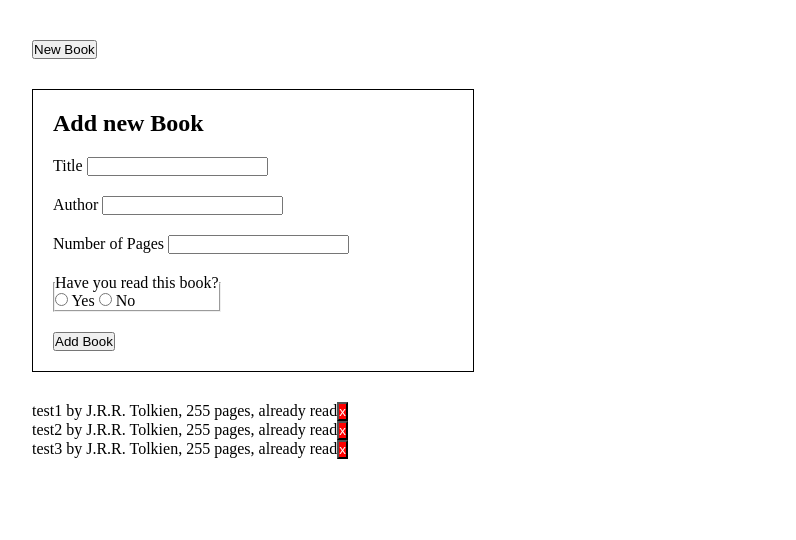
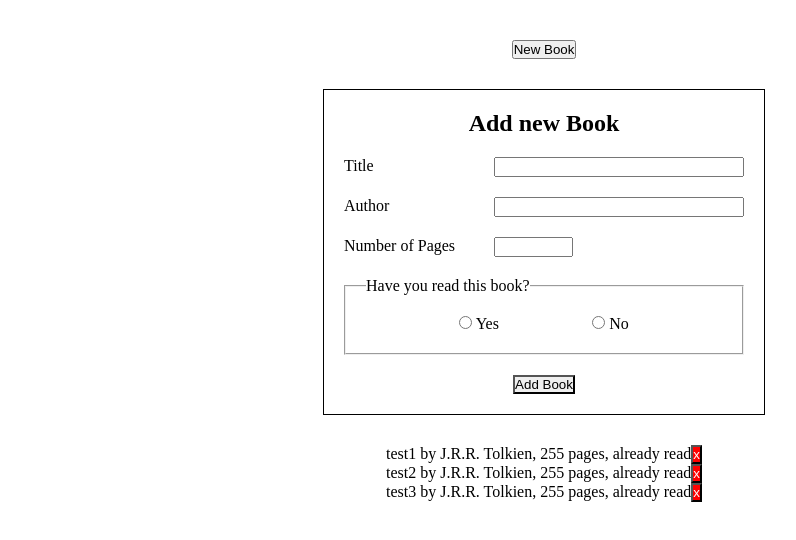
Before and after one commit to KevinV0212/book-app, a plain HTML site: page index.html in a window 1280 px wide. Shown: the whole page, without its empty margins (96-892 px from the left). Drawn offline with Linux system fonts and the light colour scheme.

Commit message:
added light styling

```diff
--- a/index.html
+++ b/index.html
@@ -14,26 +14,33 @@
         <div class="form-wrapper">
             <form>
                 <h2>Add new Book</h2>
-                <div>
+                <div class="form-section">
                     <label for="title">Title</label>
                     <input type="text" id="title" name="title" required>
                 </div>
-                <div>
+                <div class="form-section">
                     <label for="author">Author</label>
                     <input type="text" id="author" name="author" required>
                 </div>
-                <div>
+                <div class="form-section">
                     <label for="pages">Number of Pages</label>
-                    <input type="number" id="num-pages" name="num-pages" required>
+                    <input type="number"
+                    id="num-pages"
+                    name="num-pages"
+                    required>
                 </div>
-                <div>
+                <div class="form-section">
                     <fieldset>
                         <legend>Have you read this book?</legend>
 
-                        <input type="radio" id="yes" name="read-status" required>
-                        <label for="yes">Yes</label>
-                        <input type="radio" id="no" name="read-status">
-                        <label for="no">No</label>
+                        <div class="radio-option">
+                            <input type="radio" id="yes" name="read-status" required>
+                            <label for="yes">Yes</label>
+                        </div>
+                        <div class="radio-option">
+                            <input type="radio" id="no" name="read-status">
+                            <label for="no">No</label>
+                        </div>
                     </fieldset>
                 </div>
 
--- a/style.css
+++ b/style.css
@@ -7,12 +7,16 @@ body{
     flex-direction:column;
     align-items:center;
 }
-.container{
+.container {
     width:80%;
     padding:40px 0;
+
+    display:flex;
+    flex-direction:column;
+    align-items:center;
 }
 
-.form-wrapper{
+.form-wrapper {
     display:block;
     /* display:none; */
 }
@@ -24,8 +28,32 @@ form{
 
     display:flex;
     flex-direction:column;
-    align-items:flex-start;
+    align-items:center;
     gap:20px;
+}
+form > * {
+    appearance:none;
+}
+
+form input[type="number"]
+{
+    width:75px;
+}
+
+.form-section {
+    width:100%;
+    display:grid;
+    grid-template-columns: [start] minmax(100px, 150px) 1fr [end];
+    grid-template-rows: minmax(20px, 1fr)
+}
+
+.form-section > fieldset {
+    grid-column: start/end;
+
+    padding:20px;
+
+    display:flex;
+    justify-content:space-evenly;
 }
 
 .delete-button{
```
